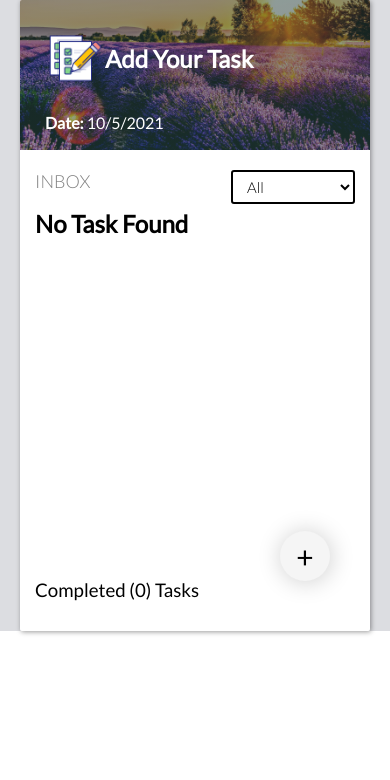
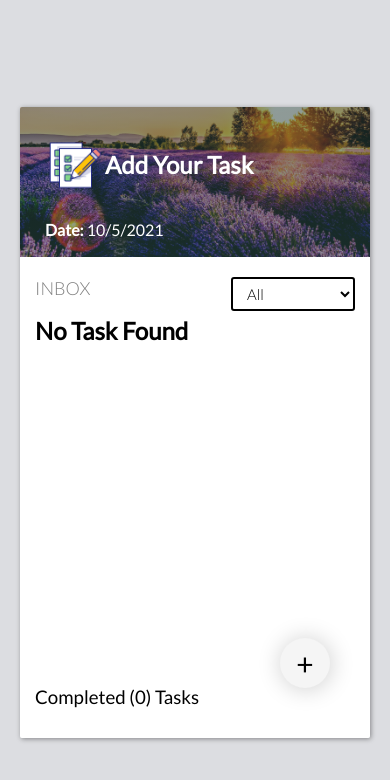
Before and after one commit to mhistiak3/Modern-PWA-TODO, a React (Create React App) app: page / in a window 390 px wide. Shown: the top 780 px of the page. Built offline with nearby package versions, Linux system fonts and the light colour scheme.

Commit message:
Css Fixed

```diff
--- a/src/style/Layout.module.css
+++ b/src/style/Layout.module.css
@@ -6,7 +6,7 @@
   align-items: center;
   background-color: #dcdde1;
 }
-.taskLayout{
+.taskLayout {
   width: 350px;
   border-radius: 2px;
   box-shadow: 1px 1px 5px rgba(0, 0, 0, 0.4);
@@ -15,8 +15,8 @@
   position: relative;
   overflow: hidden;
 }
-@media (max-width:500px) {
+@media (max-width: 500px) {
   .fullLayout {
-  height: auto;
+    overflow-y: auto;
   }
 }
```
Also changed, not shown: 2 other files (tests, documents, lock files or other folders). Lines whose indentation alone changed are shown as unchanged.
